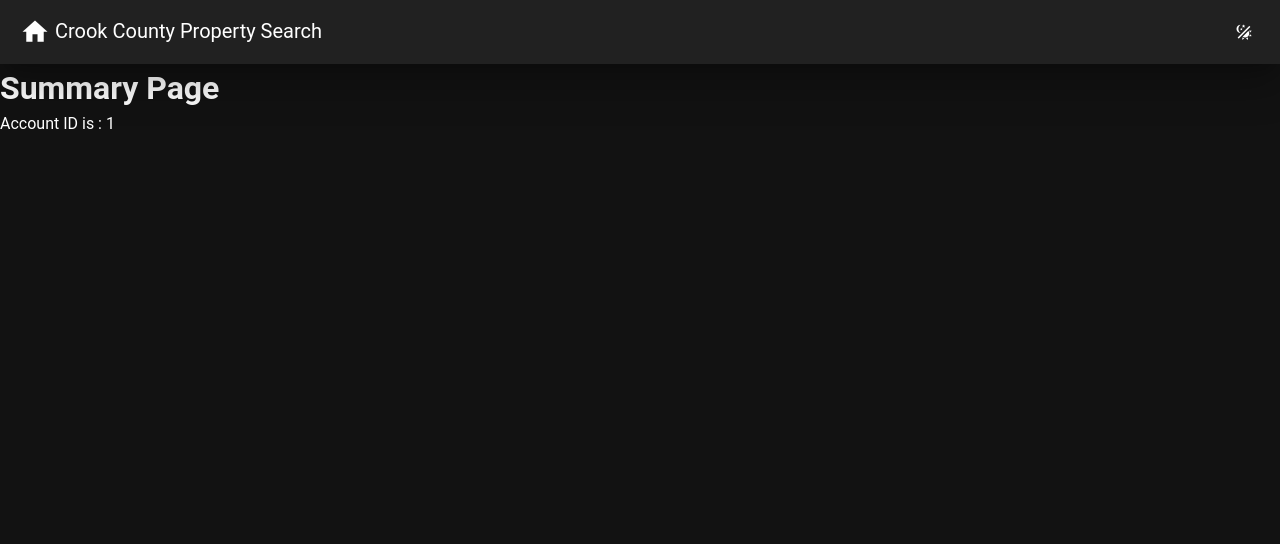
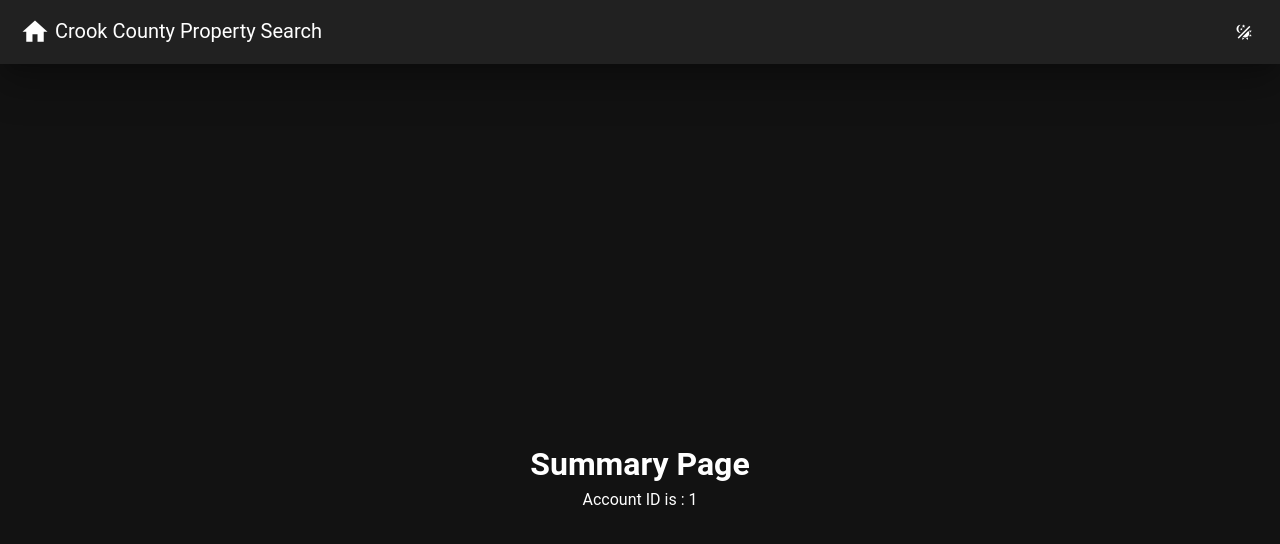
Before and after one commit to tfjackc/vue-pats, a Vue app: page /summary/1 in a window 1280 px wide. Shown: the top 544 px of the page. Built offline with nearby package versions, Linux system fonts and the light colour scheme.

Commit message:
starting sidebar

```diff
--- a/src/components/SearchComponent.vue
+++ b/src/components/SearchComponent.vue
@@ -30,17 +30,20 @@
           </v-form>
         </v-col>
         <v-col cols="auto">
-            <v-data-table v-if="filteredData.length > 0"
+            <v-fade-transition>
+            <v-data-table
+                    v-if="filteredData.length > 0"
                     v-model:items-per-page="itemsPerPage"
                     :items="filteredData"
                     :headers="headers"
                     class="elevation-10"
+                    :hover=true
                     @click:row="rowClick"
-                    :single-select="true">
+                    >
             </v-data-table>
+            </v-fade-transition>
             <div class="d-flex flex-wrap">
-                <div v-for="property in filteredData" :key="property.id">
-                </div>
+                <div v-for="property in filteredData" :key="property.id"></div>
             </div>
         </v-col>
       </v-row>
@@ -63,12 +66,12 @@ function required (v) {
 import axios from 'axios';
 export default {
   data: () => ({
+    // Initialise data
     form: false,
     loading: false,
     searchedValue: '',
     filteredData: [],
     itemsPerPage: 10,
-   // tableDetails: [],
     headers:
            [
               {title: 'Map / Taxlot', key: 'map_taxlot', align: 'center'},
@@ -82,17 +85,20 @@ export default {
   }),
   methods: {
       onSubmit ()  {
+          // Push the searched value into the tableSearchResults function
           if (this.searchedValue) {
-            console.log(this.searchedValue);
-            //this.getData(this.searchedValue);
+            console.log(`Searched Value: ${this.searchedValue}`)
             this.tableSearchResults(this.searchedValue);
           }
       },
       async tableSearchResults(value) {
+          // This function queries the PATS tables based on the search bar (this.searchedValue)
           this.filteredData = []
           const splitValue = value.toUpperCase().split(" ");
 
+          // PATS Property Table
           const propUrl = "https://geo.co.crook.or.us/server/rest/services/publicApp/Pats_Tables/MapServer/11/query";
+          // PATS Search Table
           const propSearchUrl = "https://geo.co.crook.or.us/server/rest/services/publicApp/Pats_Tables/MapServer/19/query";
 
           // Define the query parameters
@@ -131,10 +137,10 @@ export default {
               console.error("An error occurred:", error);
           }
       },
+    // Click data table row to go to the summary page
     rowClick(item, row) {
       console.log(row.item.account_id);
       this.$router.push(`/summary/${row.item.account_id}`)
-
     }
   }
 }
--- a/src/components/SummaryComponent.vue
+++ b/src/components/SummaryComponent.vue
@@ -1,6 +1,19 @@
 <template>
-<h1>Summary Page</h1>
-  <p>Account ID is : {{ account_id }}</p>
+
+<v-responsive class="align-center text-center fill-height">
+  <div class="py-14" />
+<!--  <v-row class="d-flex align-center justify-center">-->
+    <v-col cols="auto">
+      <h1>Summary Page</h1>
+      <p>Account ID is : {{ account_id }}</p>
+
+    </v-col>
+    <v-col cols="auto">
+
+    </v-col>
+<!--  </v-row>-->
+</v-responsive>
+
 </template>
 
 <script>
--- a/src/layouts/default/Default.vue
+++ b/src/layouts/default/Default.vue
@@ -1,7 +1,6 @@
 <template>
   <v-app>
     <default-bar />
-
     <default-view />
   </v-app>
 </template>
--- a/src/views/Home.vue
+++ b/src/views/Home.vue
@@ -3,5 +3,5 @@
 </template>
 
 <script setup>
-  import SearchComponent from '@/components/SearchComponent.vue'
+import SearchComponent from '@/components/SearchComponent.vue';
 </script>
```
Also changed, not shown: src/layouts/default/Sidebar.vue (added, +11 -0 lines).
